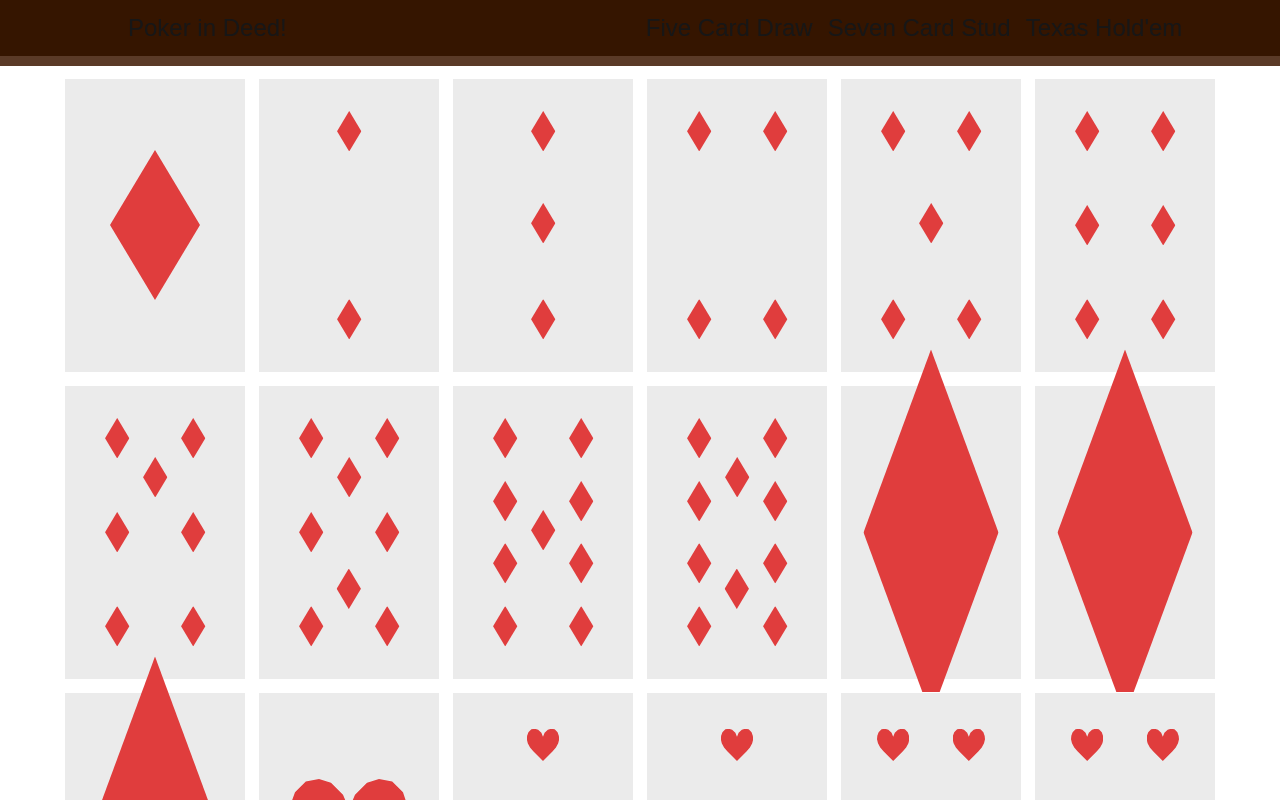
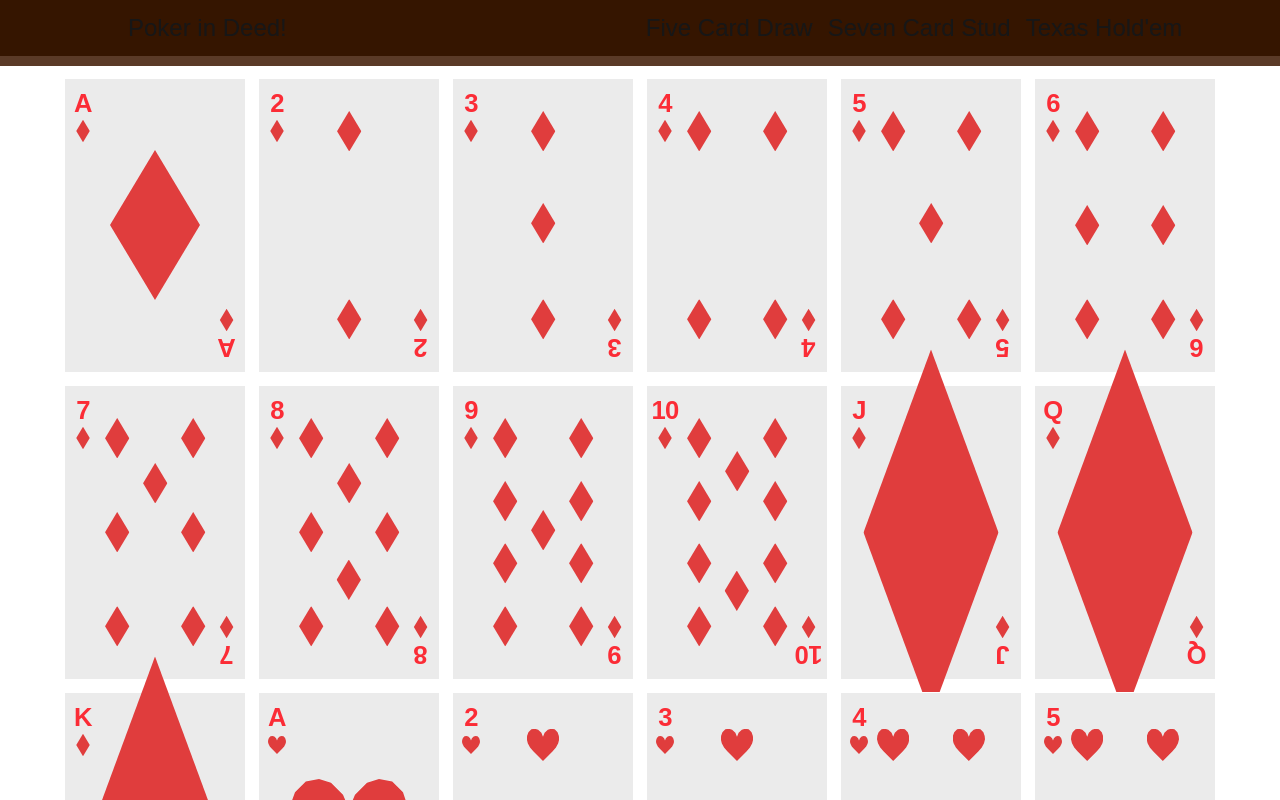
Before and after one commit to Milgarugaru123/My-Web-Games, a Next.js app in the folder poker-in-deed/: page / in a window 1280 px wide. Shown: the top 800 px of the page. Built offline with nearby package versions, Linux system fonts and the light colour scheme.

Commit message:
카드 디자인 JQK 빼고 완성

```diff
--- a/poker-in-deed/src/cards/Card.tsx
+++ b/poker-in-deed/src/cards/Card.tsx
@@ -1,6 +1,6 @@
 import CardInner from "./CardInner";
 import "./cards.css";
-import { CardShapes, CardVals } from "./cardType";
+import { CardShapes, CardVals, TCard } from "./cardType";
 
 const cardShapes: Readonly<CardShapes>[] = [
   "diamond",
@@ -24,8 +24,35 @@ const cardVals: Readonly<CardVals>[] = [
   `K`,
 ];
 
+const makeSideShape = ({ shape, val }: TCard) => {
+  return (
+    <>
+      <div
+        className={`w-[22%] aspect-square p-[6%] absolute inset-x-[-1%] inset-y-[-2%] flex flex-col items-center`}
+      >
+        <div
+          className={`text-[2cqi] font-bold tracking-tight ${shape == `diamond` || shape == `heart` ? `text-red-500` : `text-black`}`}
+        >
+          {val}
+        </div>
+        <div className={`shape_${shape}`}></div>
+      </div>
+      <div
+        className={`w-[22%] aspect-square p-[6%] absolute inset-x-[79%] inset-y-[75.5%] flex flex-col items-center shape_flip`}
+      >
+        <div
+          className={`text-[2cqi] font-bold tracking-tight ${shape == `diamond` || shape == `heart` ? `text-red-500` : `text-black`}`}
+        >
+          {val}
+        </div>
+        <div className={`shape_${shape}`}></div>
+      </div>
+    </>
+  );
+};
+
 const Card = () => {
-  const trumpCards: Cards[][] = Array(cardShapes.length)
+  const trumpCards: TCard[][] = Array(cardShapes.length)
     .fill(0)
     .map((_, shape) => {
       return Array(cardVals.length)
@@ -49,6 +76,7 @@ const Card = () => {
                 className={`card_frame mx-auto val_${card.val} relative`}
               >
                 <CardInner shape={card.shape} val={card.val} />
+                {makeSideShape({ shape: card.shape, val: card.val })}
               </div>
             );
           });
--- a/poker-in-deed/src/cards/CardInner.tsx
+++ b/poker-in-deed/src/cards/CardInner.tsx
@@ -1,14 +1,32 @@
 import { CardShapes, CardVals, TCard } from "./cardType";
 
-type MidShape = { top: boolean; mid: boolean; bottom: boolean };
+type MidShape = {
+  top: boolean;
+  mid: boolean;
+  bottom: boolean;
+};
 
-const makeMidShape = (shape: CardShapes, mid: keyof MidShape) => {
+const makeMidShape = (
+  shape: CardShapes,
+  mid: keyof MidShape | `topMid` | `bottomMid`,
+) => {
   switch (mid) {
     case "top":
       return (
         <>
           <div
-            className={`w-[30%] aspect-square p-[6%] absolute inset-x-[35%] inset-y-[22%]`}
+            className={`w-[30%] aspect-square p-[6%] absolute inset-x-[35%] inset-y-[20%]`}
+          >
+            <div className={`shape_${shape}`}></div>
+          </div>
+        </>
+      );
+
+    case "topMid":
+      return (
+        <>
+          <div
+            className={`w-[30%] aspect-square p-[6%] absolute inset-x-[35%] inset-y-[24%]`}
           >
             <div className={`shape_${shape}`}></div>
           </div>
@@ -26,11 +44,23 @@ const makeMidShape = (shape: CardShapes, mid: keyof MidShape) => {
         </>
       );
 
+    case "bottomMid":
+      return (
+        <>
+          <div
+            className={`w-[30%] aspect-square p-[6%] absolute inset-x-[35%] inset-y-[57%]
+              shape_flip`}
+          >
+            <div className={`shape_${shape}`}></div>
+          </div>
+        </>
+      );
+
     case "bottom":
       return (
         <>
           <div
-            className={`w-[30%] aspect-square p-[6%] absolute inset-x-[35%] inset-y-[60%] shape_flip`}
+            className={`w-[30%] aspect-square p-[6%] absolute inset-x-[35%] inset-y-[61%] shape_flip`}
           >
             <div className={`shape_${shape}`}></div>
           </div>
@@ -120,8 +150,8 @@ const CardInner = ({ shape, val }: TCard) => {
                 </div>
               );
             })}
-          {isMidExist.top ? makeMidShape(shape, `top`) : <></>}
-          {isMidExist.bottom ? makeMidShape(shape, `bottom`) : <></>}
+          {isMidExist.top ? makeMidShape(shape, `topMid`) : <></>}
+          {isMidExist.bottom ? makeMidShape(shape, `bottomMid`) : <></>}
         </div>
       );
 
```
